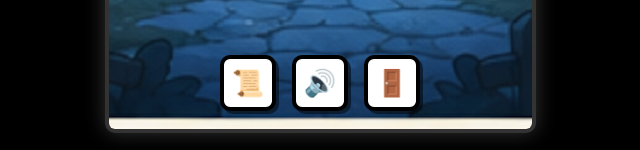
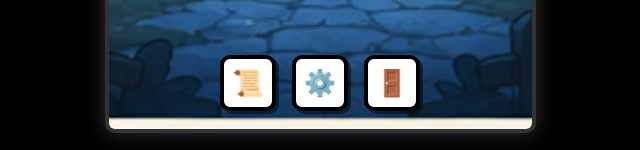
Before and after one commit to raphmn/Cat-Battle, a website built with Vite: page index.html in a window 1280 px wide. Both pictures are taken after a click on the button "Click to Start". Shown: the part 647-797 px from the top of the page, 320-960 px from the left. Built offline with nearby package versions, Linux system fonts and the light colour scheme.

Commit message:
fix: icône roue dentée pour le bouton paramètres du menu
Co-Authored-By: Claude Opus 4.8 <noreply@anthropic.com>

```diff
--- a/index.html
+++ b/index.html
@@ -59,7 +59,7 @@
         <!-- Drawer Menu -->
         <div id="bottom-drawer">
           <button id="btn-stats" class="drawer-btn"><span class="drawer-icon">📜</span><span class="drawer-label">Historique</span></button>
-          <button id="btn-settings" class="drawer-btn"><span class="drawer-icon">🔊</span><span class="drawer-label">Audio</span></button>
+          <button id="btn-settings" class="drawer-btn"><span class="drawer-icon">⚙️</span><span class="drawer-label">Audio</span></button>
           <button id="btn-quit" class="drawer-btn"><span class="drawer-icon">🚪</span><span class="drawer-label">Quitter</span></button>
         </div>
 
```
